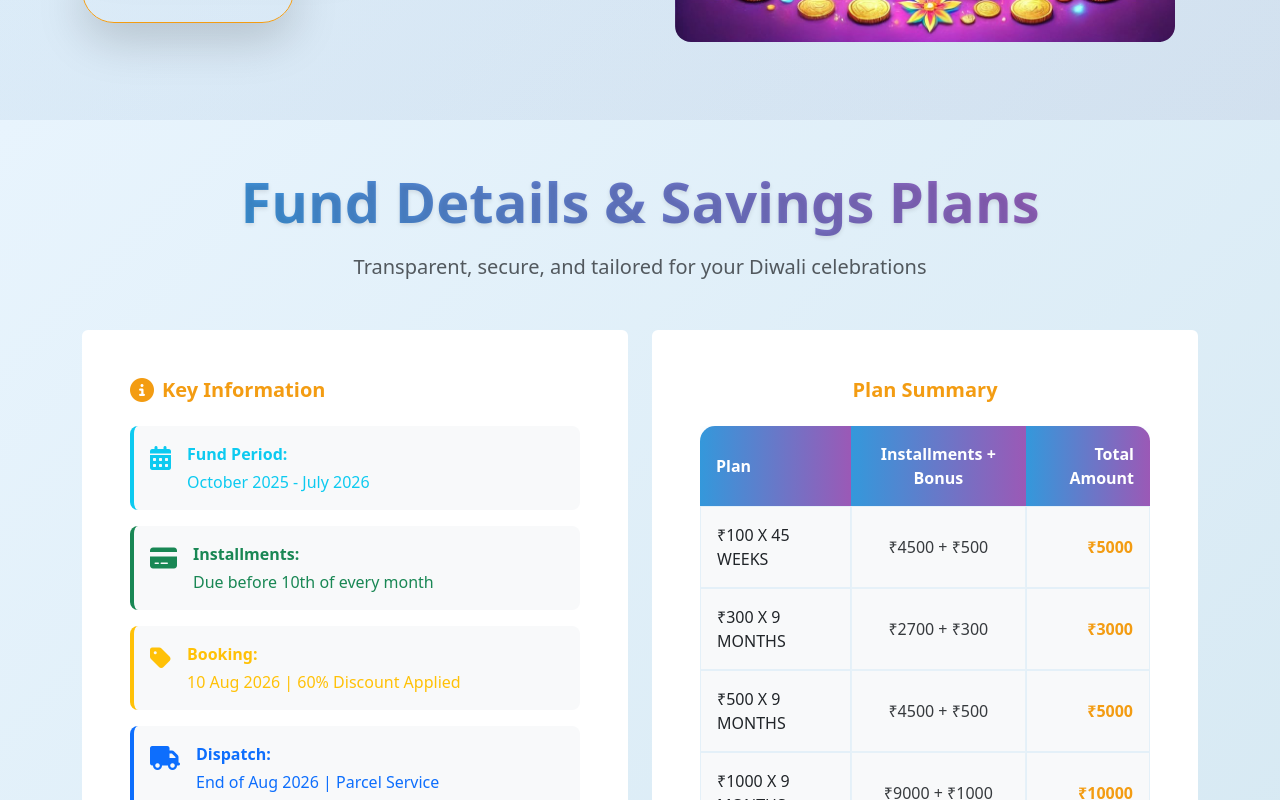
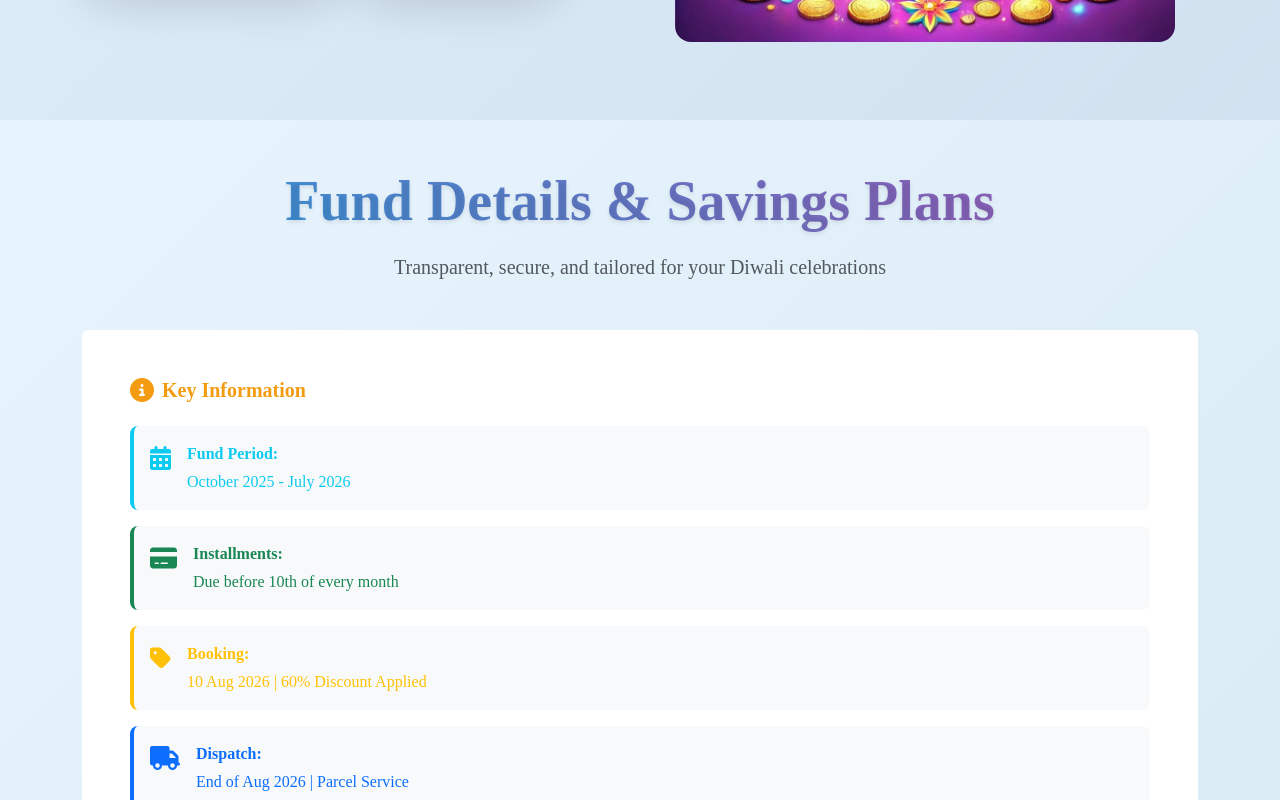
Before and after one commit to SANJAY-1508/zentexuschitfunt_25, a React (Create React App) app: page / in a window 1280 px wide. Shown: the part 680-1480 px from the top of the page. Built offline with nearby package versions, Linux system fonts and the light colour scheme.

Commit message:
`Refactored CSS styles in App.css and updated Home.js layout`

```diff
--- a/src/App.css
+++ b/src/App.css
@@ -2,15 +2,16 @@
 @import url("https://fonts.googleapis.com/css2?family=Poppins:wght@300;400;500;600;700&display=swap");
 @import url("https://fonts.googleapis.com/css2?family=Noto+Sans+Tamil:wght@400;700&display=swap");
 
+* {
+  box-sizing: border-box;
+  padding: 0;
+  margin: 0;
+  font-family: "Times New Roman", Times, serif;
+}
 body {
-  font-family: "Poppins", sans-serif;
   line-height: 1.6;
   color: #2c3e50;
   background-color: #ecf0f1;
-}
-
-.appbar-title {
-  font-family: "Noto Sans Tamil", sans-serif !important;
 }
 
 /* Other styles remain the same, but add carousel styles */
@@ -261,6 +262,11 @@ html {
 }
 
 /* Table - Gradient header */
+.fund-table-title {
+  font-size: 30px !important;
+
+  font-weight: bold !important;
+}
 .fund-table {
   border-collapse: separate;
   border-spacing: 0;
--- a/src/pages/Home.js
+++ b/src/pages/Home.js
@@ -107,7 +107,7 @@ const Home = () => {
               </Col>
             </Row>
             <Row className="g-4">
-              <Col lg={6}>
+              <Col lg={12}>
                 <Card
                   className="fund-card h-100 border-0 shadow-xl bg-white"
                   data-aos="fade-up"
@@ -169,7 +169,7 @@ const Home = () => {
                   </Card.Body>
                 </Card>
               </Col>
-              <Col lg={6}>
+              <Col lg={12}>
                 <Card
                   className="fund-card h-70 border-0 shadow-xl bg-white"
                   data-aos="fade-up"
```
